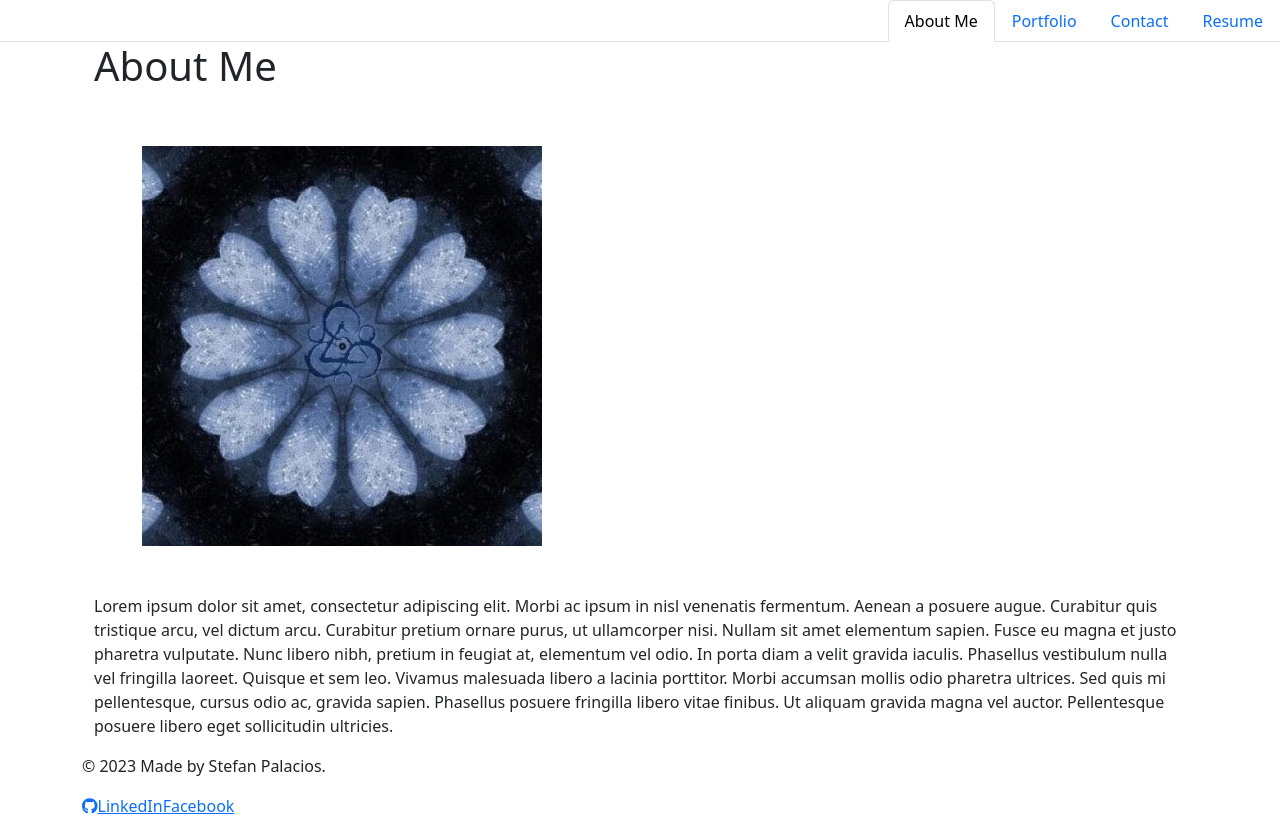
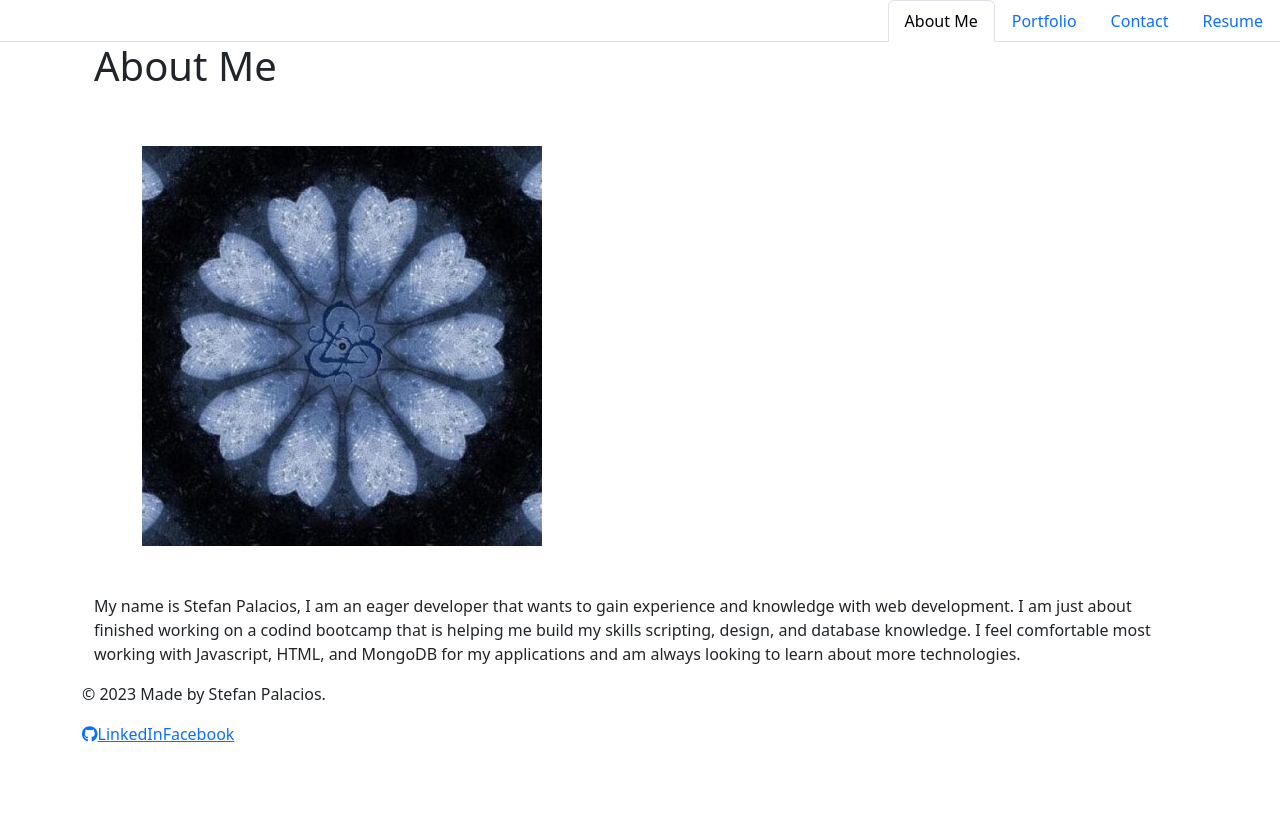
Before and after one commit to turtlesrus01/Aware-Portfolio, a React (Create React App) app: page / in a window 1280 px wide. Built offline with nearby package versions, Linux system fonts and the light colour scheme.

Commit message:
Added About me bio

```diff
--- a/src/component/pages/About.js
+++ b/src/component/pages/About.js
@@ -9,18 +9,9 @@ export default function About() {
           <h1>About Me</h1>
           <img src={userLogo} alt="Logo" class="img-fluid m-5" />
           <p>
-            Lorem ipsum dolor sit amet, consectetur adipiscing elit. Morbi ac
-            ipsum in nisl venenatis fermentum. Aenean a posuere augue. Curabitur
-            quis tristique arcu, vel dictum arcu. Curabitur pretium ornare
-            purus, ut ullamcorper nisi. Nullam sit amet elementum sapien. Fusce
-            eu magna et justo pharetra vulputate. Nunc libero nibh, pretium in
-            feugiat at, elementum vel odio. In porta diam a velit gravida
-            iaculis. Phasellus vestibulum nulla vel fringilla laoreet. Quisque
-            et sem leo. Vivamus malesuada libero a lacinia porttitor. Morbi
-            accumsan mollis odio pharetra ultrices. Sed quis mi pellentesque,
-            cursus odio ac, gravida sapien. Phasellus posuere fringilla libero
-            vitae finibus. Ut aliquam gravida magna vel auctor. Pellentesque
-            posuere libero eget sollicitudin ultricies.
+            My name is Stefan Palacios, I am an eager developer that wants to gain experience and knowledge with web development.
+            I am just about finished working on a codind bootcamp that is helping me build my skills scripting, design, and database knowledge.
+            I feel comfortable most working with Javascript, HTML, and MongoDB for my applications and am always looking to learn about more technologies.
           </p>
         </div>
       </section>
```
